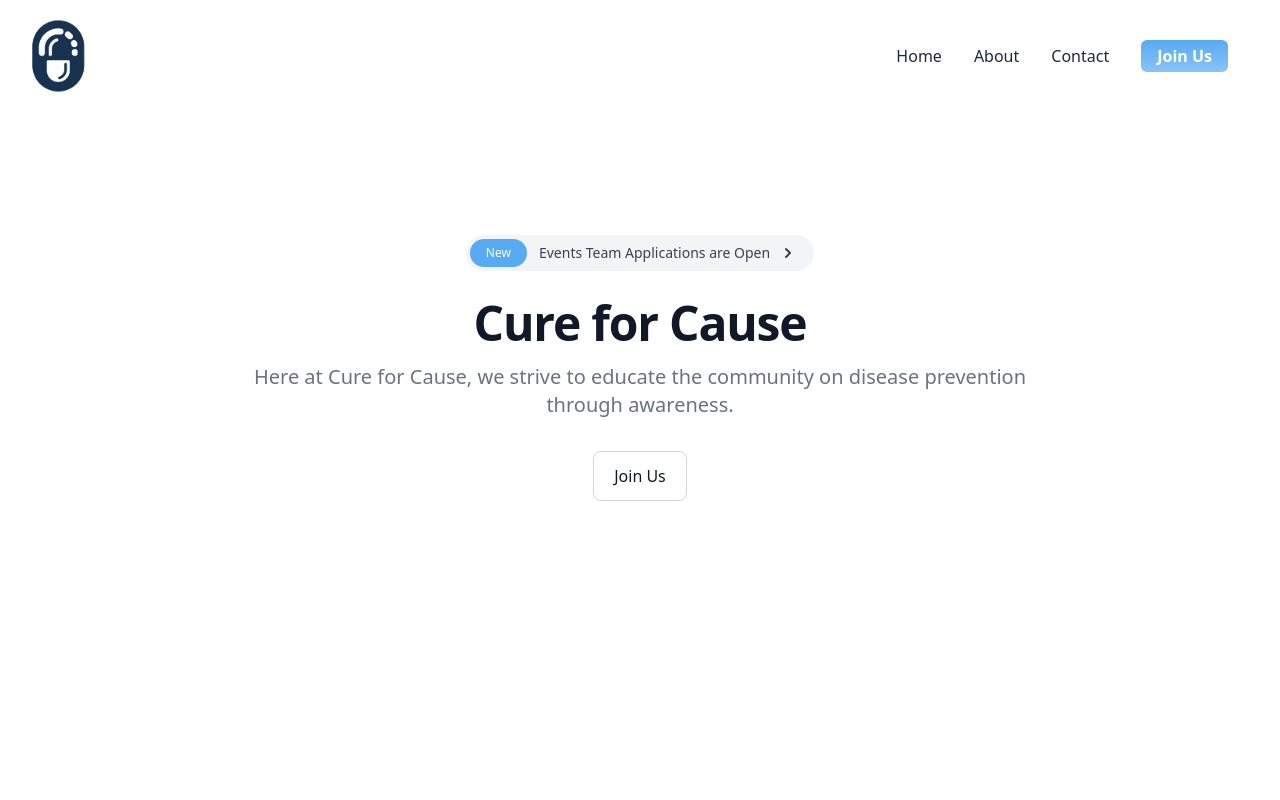
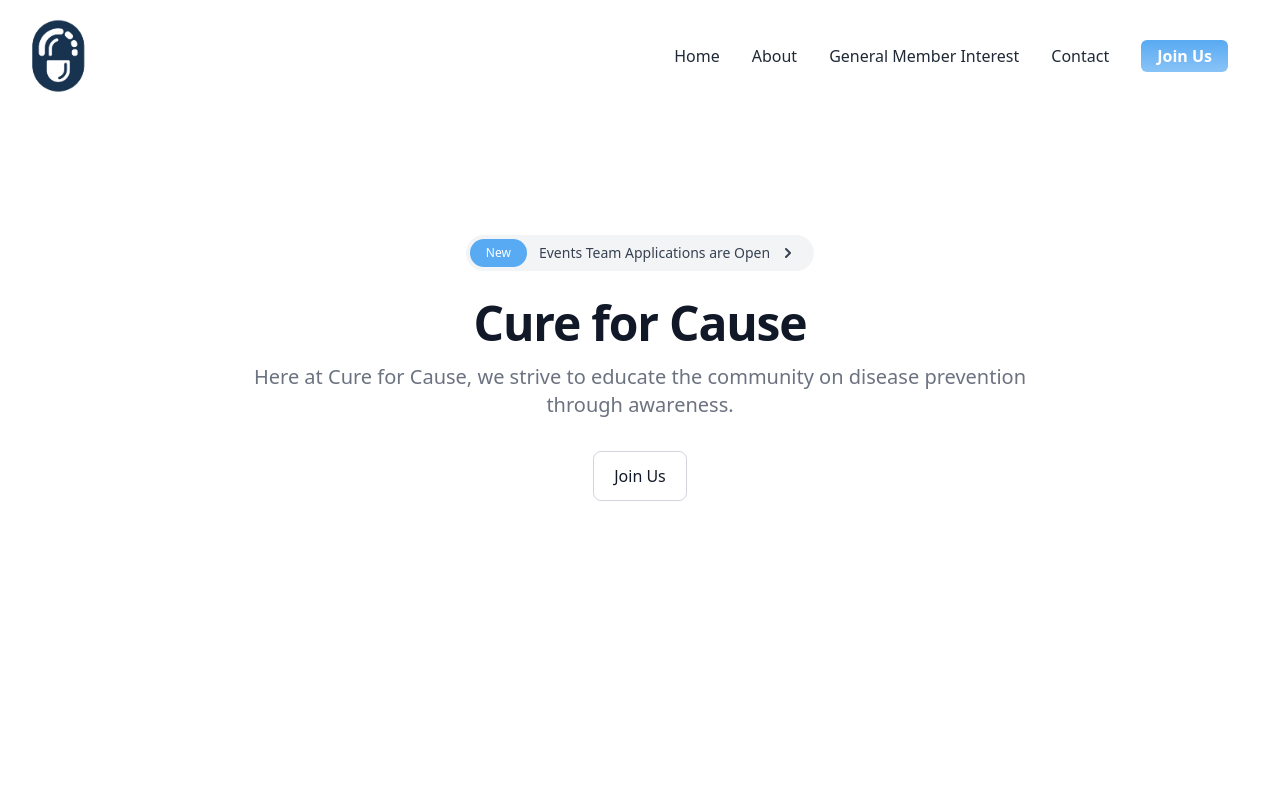
Before and after one commit to thanosan23/CureForCause, a Next.js app: page / in a window 1280 px wide. Shown: the top 800 px of the page. Built offline with nearby package versions, Linux system fonts and the light colour scheme.

Commit message:
added analytics

```diff
--- a/package.json
+++ b/package.json
@@ -10,6 +10,7 @@
   },
   "dependencies": {
     "@t3-oss/env-nextjs": "^0.7.0",
+    "@vercel/analytics": "^1.1.1",
     "framer-motion": "^10.16.4",
     "next": "^13.5.4",
     "react": "18.2.0",
--- a/src/components/Navbar.tsx
+++ b/src/components/Navbar.tsx
@@ -41,6 +41,7 @@ const Navbar = () => {
                     <ul className="flex flex-row gap-8 px-1 justify-center items-center">
                         <li className="hover:-translate-y-0.5 hover:cursor-pointer transition"><Link href='/#'>Home</Link></li>
                         <li className="hover:-translate-y-0.5 hover:cursor-pointer transition"><Link href='/#about'>About</Link></li>
+                        <li className="hover:-translate-y-0.5 hover:cursor-pointer transition"><Link href='/#footer'>General Member Interest</Link></li>
                         <li className="hover:-translate-y-0.5 hover:cursor-pointer transition"><Link href="/#footer">Contact</Link></li>
                         <li>
                             <Link href="/join_us"><button className="hover:opacity-80 hover:-translate-y-0.5 transition bg-gradient-to-b px-4 py-1 from-[#58AAF2] to-[#89C3F7] text-white font-semibold rounded-md">Join Us</button></Link>
--- a/src/pages/_app.tsx
+++ b/src/pages/_app.tsx
@@ -2,6 +2,8 @@ import { type AppType } from "next/dist/shared/lib/utils";
 import Head from "next/head";
 
 import "~/styles/globals.css";
+
+import { Analytics } from '@vercel/analytics/react';
 
 const App: AppType = ({ Component, pageProps }) => {
     return (
@@ -13,6 +15,7 @@ const App: AppType = ({ Component, pageProps }) => {
             </Head>
             <div>
                 <Component {...pageProps} />
+                <Analytics />
             </div>
         </>
     );
```
Also changed, not shown: 1 other file (tests, documents, lock files or other folders).
